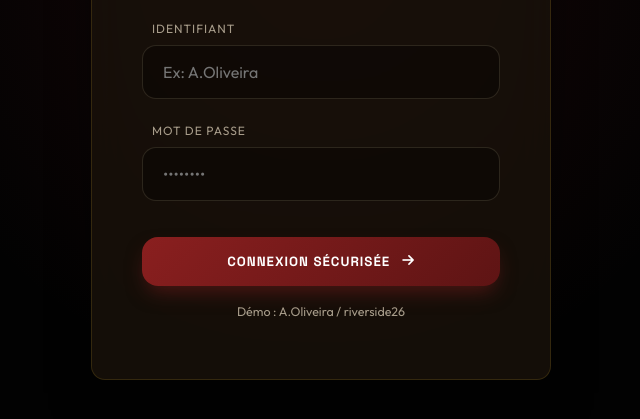
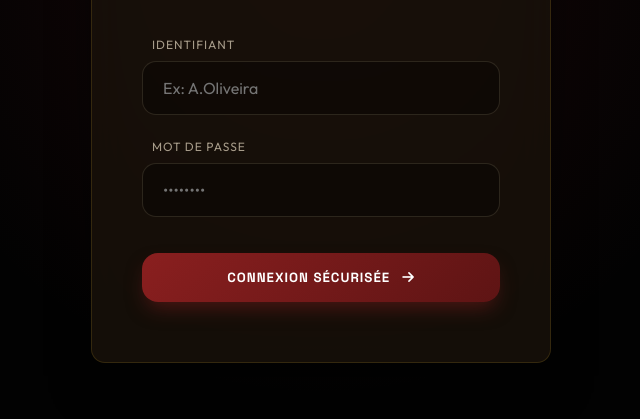
Before and after one commit to accf971-glitch/riverside-cm, a plain HTML site: page index.html in a window 1280 px wide. Shown: the part 363-782 px from the top of the page, without its empty margins (319-959 px from the left). Drawn offline with Linux system fonts and the light colour scheme; a web font is replaced by a local one.

Commit message:
Remove login screen demo credentials hint
Now that Angelo/Ava are real admin accounts rather than a demo,
showing credentials directly on the login screen doesn't make sense.

Co-Authored-By: Claude Sonnet 5 <noreply@anthropic.com>

```diff
--- a/index.html
+++ b/index.html
@@ -411,7 +411,6 @@ select.input-field option { background-color: #000; color: #fff; }
             <span>Connexion Sécurisée</span>
             <i class="fas fa-arrow-right"></i>
         </button>
-        <p style="color:var(--text-muted); margin-top:18px; font-size:.78rem;">Démo : A.Oliveira / riverside26</p>
     </div>
 </div>
 
```
